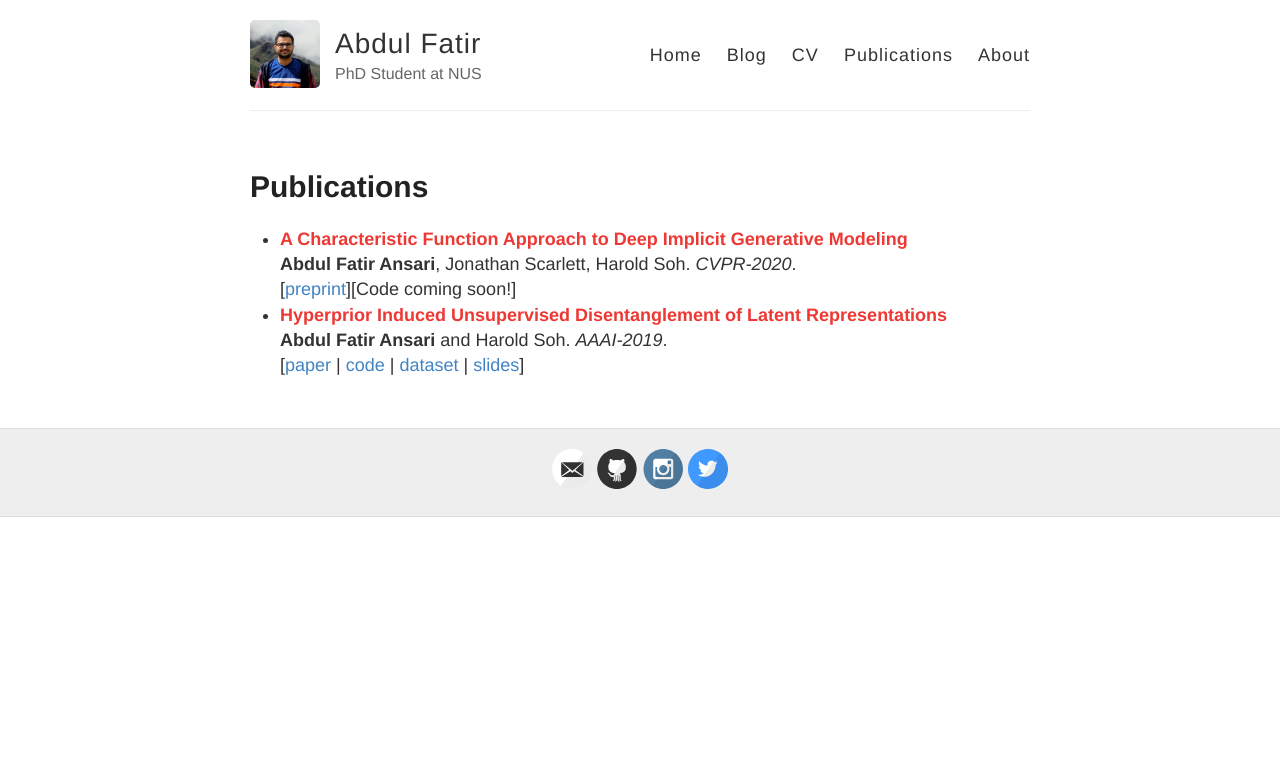
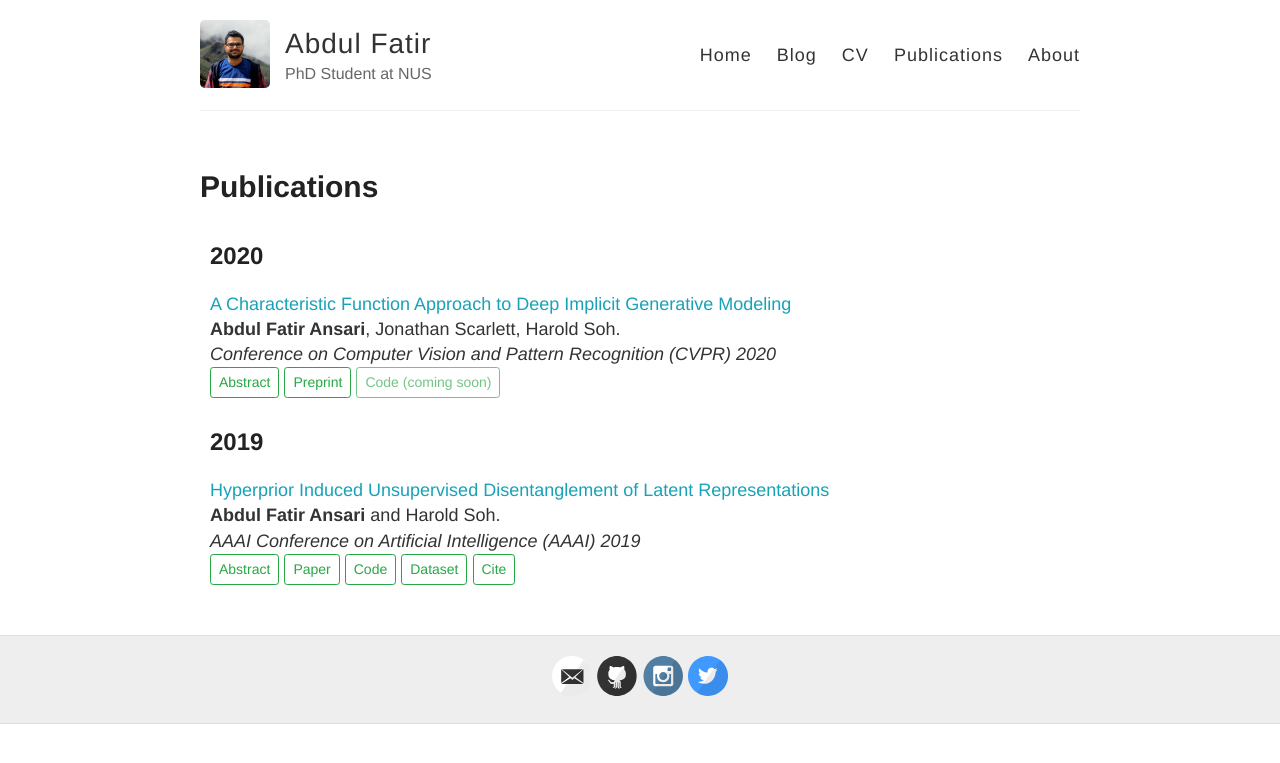
Before and after one commit to abdulfatir/abdulfatir.github.io, a Jekyll site: the page built from publications.md, in a window 1280 px wide. Shown: the top 763 px of the page. Built offline with Jekyll 4.4.1, drawn with Linux system fonts in a browser that asks for light colours.

Commit message:
update publications

```diff
--- a/_layouts/default.html
+++ b/_layouts/default.html
@@ -12,6 +12,7 @@
       <script src="http://html5shiv.googlecode.com/svn/trunk/html5.js"></script>
     <![endif]-->
     <link rel="shortcut icon" type="image/png" href="{{ site.baseurl }}/images/icon.png" >
+    <link rel="stylesheet" href="https://stackpath.bootstrapcdn.com/bootstrap/4.4.1/css/bootstrap.min.css" integrity="sha384-Vkoo8x4CGsO3+Hhxv8T/Q5PaXtkKtu6ug5TOeNV6gBiFeWPGFN9MuhOf23Q9Ifjh" crossorigin="anonymous">
     <link rel="stylesheet" type="text/css" href="{{ site.baseurl }}/style.css" />
     <link rel="alternate" type="application/rss+xml" title="{{ site.name }} - {{ site.description }}" href="{{ site.baseurl }}/feed.xml" />
 
@@ -19,6 +20,9 @@
   </head>
 
   <body>
+    <script src="https://code.jquery.com/jquery-3.4.1.slim.min.js" integrity="sha384-J6qa4849blE2+poT4WnyKhv5vZF5SrPo0iEjwBvKU7imGFAV0wwj1yYfoRSJoZ+n" crossorigin="anonymous"></script>
+    <script src="https://cdn.jsdelivr.net/npm/popper.js@1.16.0/dist/umd/popper.min.js" integrity="sha384-Q6E9RHvbIyZFJoft+2mJbHaEWldlvI9IOYy5n3zV9zzTtmI3UksdQRVvoxMfooAo" crossorigin="anonymous"></script>
+    <script src="https://stackpath.bootstrapcdn.com/bootstrap/4.4.1/js/bootstrap.min.js" integrity="sha384-wfSDF2E50Y2D1uUdj0O3uMBJnjuUD4Ih7YwaYd1iqfktj0Uod8GCExl3Og8ifwB6" crossorigin="anonymous"></script>
     <div class="wrapper-masthead">
       <div class="container">
         <header class="masthead clearfix">
--- a/publications.md
+++ b/publications.md
@@ -4,9 +4,57 @@ title: Publications
 permalink: /publications/
 ---
 
-* **<span style="color:#ed3833">A Characteristic Function Approach to Deep Implicit Generative Modeling</span>**
-   **Abdul Fatir Ansari**, Jonathan Scarlett, Harold Soh. *CVPR-2020*.
-   [[preprint](https://arxiv.org/abs/1909.07425)][Code coming soon!]
-* **<span style="color:#ed3833">Hyperprior Induced Unsupervised Disentanglement of Latent Representations</span>**
-   **Abdul Fatir Ansari** and Harold Soh. *AAAI-2019*.
-   [[paper](https://arxiv.org/abs/1809.04497) | [code](https://github.com/crslab/CHyVAE) | [dataset](https://github.com/crslab/correlated-ellipses) | [slides]({{site.base}}/files/aaai19.key.zip)]
+
+<div class="container">
+   <h2>2020</h2>
+   <div class="row">
+      <div class="col-md-12">
+         <span class="text-info">A Characteristic Function Approach to Deep Implicit Generative Modeling</span>
+         <br />
+         <b>Abdul Fatir Ansari</b>, Jonathan Scarlett, Harold Soh.
+         <br />
+         <i>Conference on Computer Vision and Pattern Recognition (CVPR) 2020</i>
+         <br />
+         <a class="btn btn-outline-success btn-sm" data-toggle="collapse" href="#cvpr20abstract" role="button" aria-expanded="false" aria-controls="cvpr20abstract">Abstract</a>
+         <a href="https://arxiv.org/abs/1909.07425" role="button" class="btn btn-outline-success btn-sm">Preprint</a>
+         <a href="#" role="button" class="btn btn-outline-success btn-sm disabled" aria-disabled="true">Code (coming soon)</a>
+         <div class="collapse" id="cvpr20abstract">
+            <div class="card border-success mb-3">
+               <div class="card-header">Abstract</div>
+               <div class="card-body">
+                  <div class="card-text text-justify font-italic" style="font-size:0.8rem;">
+                  Implicit Generative Models (IGMs) such as GANs have emerged as effective data-driven models for generating samples, particularly images. In this paper, we formulate the problem of learning an IGM as minimizing the expected distance between characteristic functions. Specifically, we match the characteristic functions of the real and generated data distributions under a suitably-chosen weighting distribution. This distance measure, which we term as the characteristic function distance (CFD), can be (approximately) computed with linear time-complexity in the number of samples, compared to the quadratic-time Maximum Mean Discrepancy (MMD). By replacing the discrepancy measure in the critic of a GAN with the CFD, we obtain a model that is simple to implement and stable to train; the proposed metric enjoys desirable theoretical properties including continuity and differentiability with respect to generator parameters, and continuity in the weak topology. We further propose a variation of the CFD in which the weighting distribution parameters are also optimized during training; this obviates the need for manual tuning and leads to an improvement in test power relative to CFD. Experiments show that our proposed method outperforms WGAN and MMD-GAN variants on a variety of unsupervised image generation benchmarks.
+                  </div>
+               </div>
+            </div>
+         </div>
+      </div>
+   </div>
+</div>
+
+<div class="container">
+   <h2>2019</h2>
+   <div class="row">
+      <div class="col-md-12">
+         <span class="text-info">Hyperprior Induced Unsupervised Disentanglement of Latent Representations</span>
+         <br />
+         <b>Abdul Fatir Ansari</b> and Harold Soh.
+         <br />
+         <i>AAAI Conference on Artificial Intelligence (AAAI) 2019</i>
+         <br />
+         <a class="btn btn-outline-success btn-sm" data-toggle="collapse" href="#aaai19abstract" role="button" aria-expanded="false" aria-controls="aaai19abstract">Abstract</a>
+         <a href="https://arxiv.org/abs/1809.04497" role="button" class="btn btn-outline-success btn-sm">Paper</a> <a href="https://github.com/crslab/CHyVAE" role="button" class="btn btn-outline-success btn-sm">Code</a> <a href="https://github.com/crslab/correlated-ellipses" role="button" class="btn btn-outline-success btn-sm">Dataset</a>
+         <a class="btn btn-outline-success btn-sm" data-toggle="collapse" href="{{ site.base }}/files/bib/aaai19cite.bib" role="button">Cite</a>
+         <div class="collapse" id="aaai19abstract">
+            <div class="card border-success mb-3">
+               <div class="card-header">Abstract</div>
+               <div class="card-body">
+                  <div class="card-text text-justify font-italic" style="font-size:0.8rem;">
+                  We address the problem of unsupervised disentanglement of latent representations learnt via deep generative models. In contrast to current approaches that operate on the evidence lower bound (ELBO), we argue that statistical independence in the latent space of VAEs can be enforced in a principled hierarchical Bayesian manner. To this effect, we augment the standard VAE with an inverse-Wishart (IW) prior on the covariance matrix of the latent code. By tuning the IW parameters, we are able to encourage (or discourage) independence in the learnt latent dimensions. Extensive experimental results on a range of datasets (2DShapes, 3DChairs, 3DFaces and CelebA) show our approach to outperform the β-VAE and is competitive with the state-of-the-art FactorVAE. Our approach achieves significantly better disentanglement and reconstruction on a new dataset (CorrelatedEllipses) which introduces correlations between the factors of variation.
+                  </div>
+               </div>
+            </div>
+         </div>
+      </div>
+   </div>
+</div>
--- a/style.scss
+++ b/style.scss
@@ -25,7 +25,7 @@ body {
 
 .container {
   margin: 0 auto;
-  max-width: 800px;
+  max-width: 900px;
   padding: 0 10px;
   width: 100%;
 }
```
Also changed, not shown: files/bib/aaai19cite.bib (added, +8 -0 lines).
